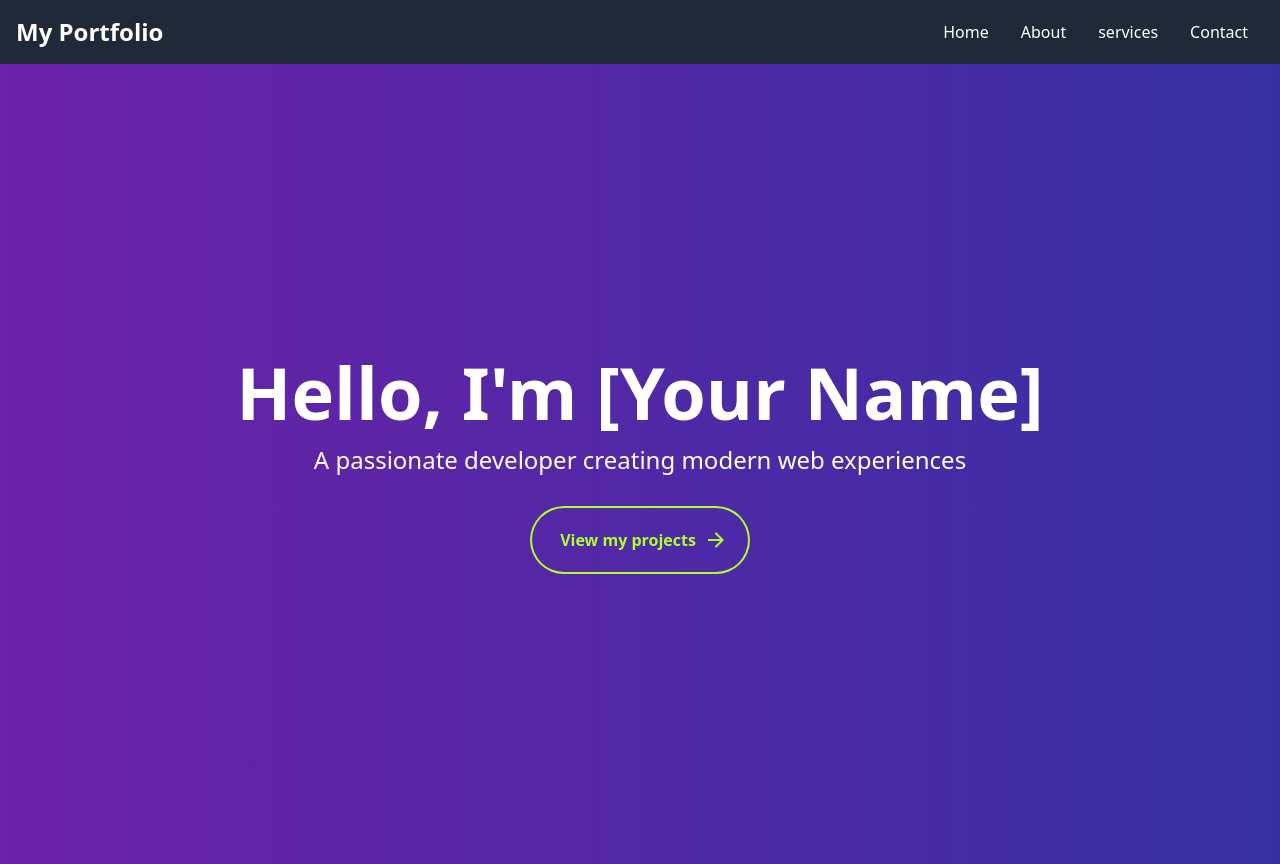
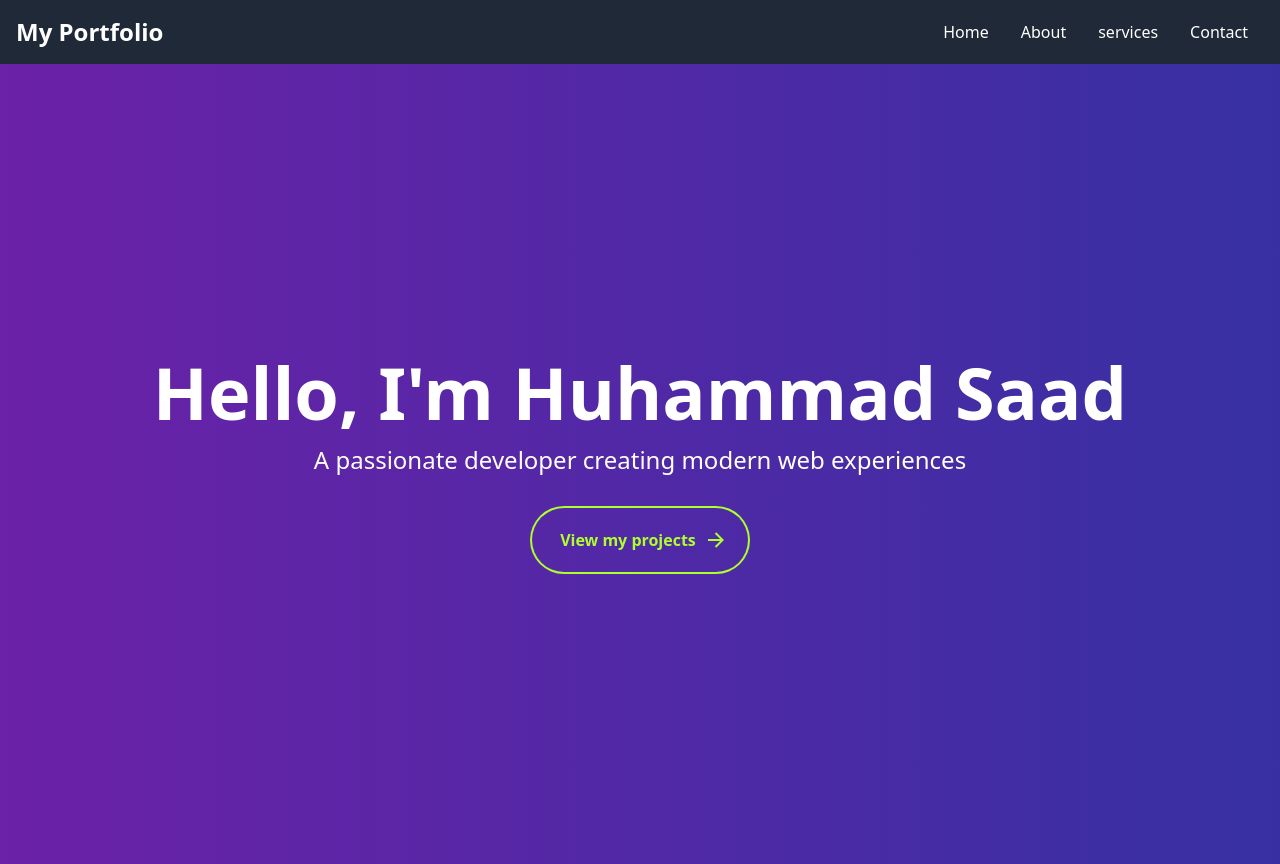
Before and after one commit to SaadSaeed331/Portfolio-website, a React (Vite) app: page / in a window 1280 px wide. Built offline with nearby package versions, Linux system fonts and the light colour scheme.

Commit message:
new code upload

```diff
--- a/src/Components/Landsec.jsx
+++ b/src/Components/Landsec.jsx
@@ -4,7 +4,7 @@ const Landsec = () => {
     return (
         <section className="bg-gradient-to-r from-purple-800 to-indigo-800 text-white h-screen flex items-center justify-center">
             <div className="flex flex-col items-center justify-center">
-                <h1 className="text-5xl md:text-7xl font-bold mb-4">Hello, I'm [Your Name]</h1>
+                <h1 className="text-5xl md:text-7xl font-bold mb-4">Hello, I'm Huhammad Saad</h1>
                 <p className="text-xl md:text-2xl mb-8">A passionate developer creating modern web experiences</p>
 
 
```
